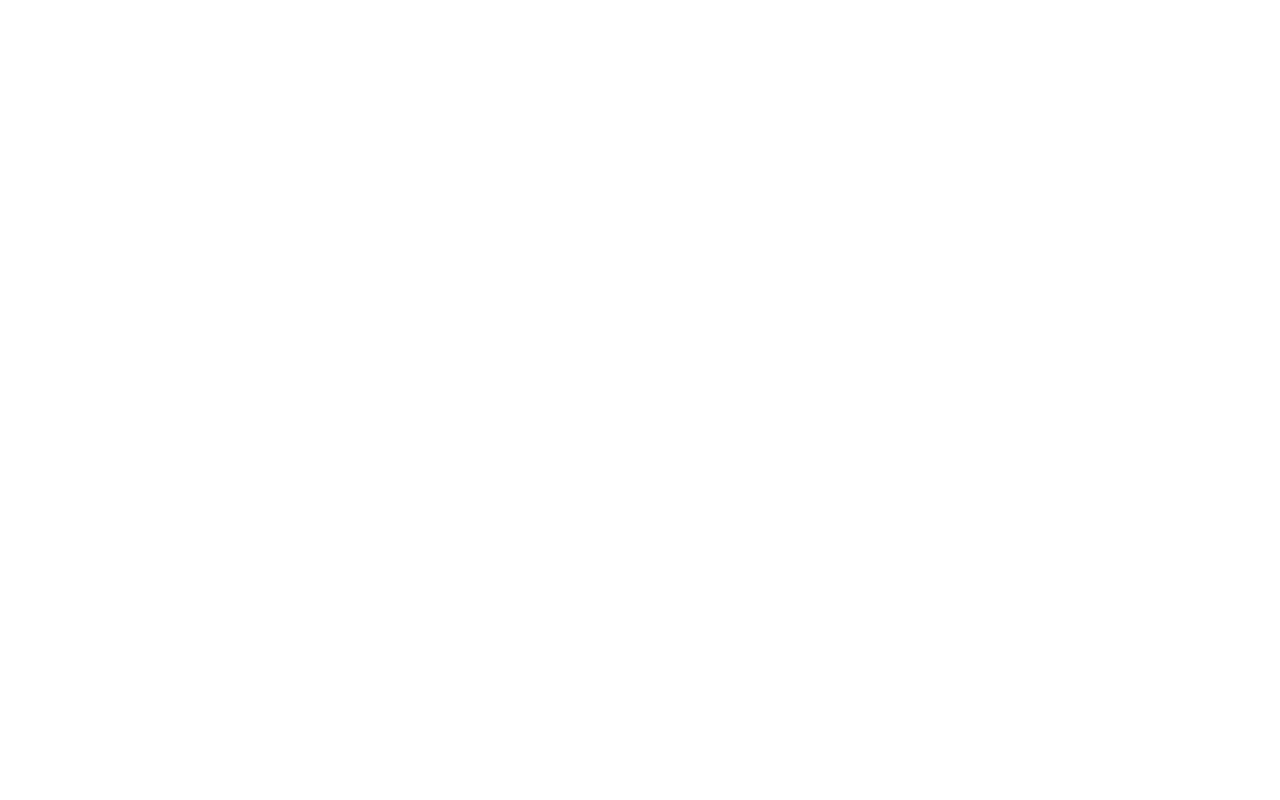
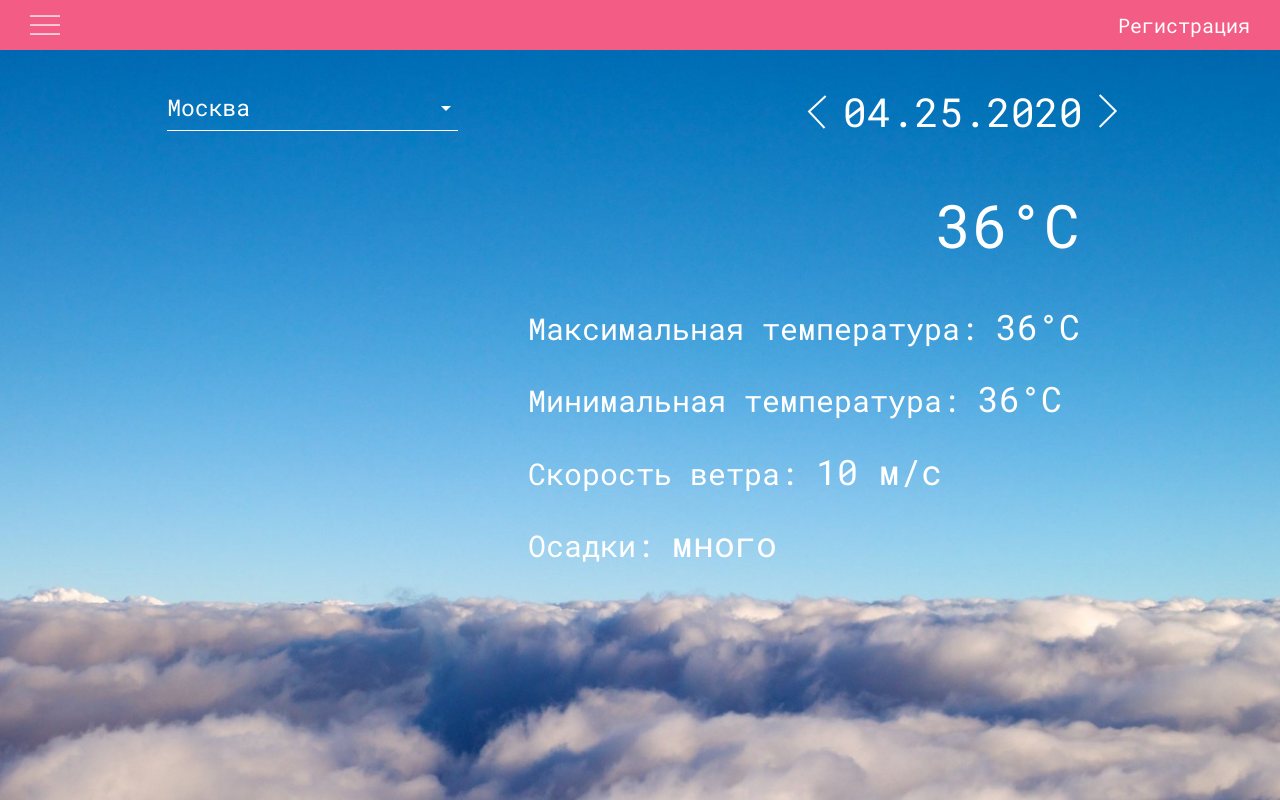
Before and after one commit to KatiaWeb12/weather-forecast, a plain HTML site: page index.html in a window 1280 px wide. Drawn offline with nearby package versions, Linux system fonts and the light colour scheme.

Commit message:
main-html creating

```diff
--- a/app.js
+++ b/app.js
@@ -0,0 +1,7 @@
+import { myHTTP } from "./api.js";
+document.addEventListener("DOMContentLoaded", function () {
+  let selects = document.querySelectorAll("select");
+  let selectInit = M.FormSelect.init(selects);
+  let modal = document.querySelector(".modal");
+  let modalInit = M.Modal.init(modal);
+});
--- a/index.html
+++ b/index.html
@@ -5,9 +5,48 @@
     <meta http-equiv="X-UA-Compatible" content="IE=edge" />
     <meta name="viewport" content="width=device-width, initial-scale=1.0" />
     <link rel="stylesheet" href="style.css" />
-    <title>Document</title>
+    <link rel="preconnect" href="https://fonts.googleapis.com" />
+    <link rel="preconnect" href="https://fonts.gstatic.com" crossorigin />
+    <link
+      href="https://fonts.googleapis.com/css2?family=Roboto+Mono&display=swap"
+      rel="stylesheet"
+    />
+    <link rel="stylesheet" href="https://cdnjs.cloudflare.com/ajax/libs/materialize/1.0.0/css/materialize.min.css">
+    <title>Weather</title>
   </head>
   <body>
+    <header>
+      <img src="image/menu.png" alt="">
+      <p>Регистрация</p>
+    </header>
+    <section style="background: url(image/sky.jpg) no-repeat center / cover">
+        <div class="head">
+          <div class="input-field col s12">
+            <select>
+              <option value="1" selected>Москва</option>
+              <option value="2">Париж</option>
+              <option value="3">Нью-Йорк</option>
+            </select>
+          </div>
+          <div class="dateBox">
+            <img src="image/left.png" alt="" class="pre">
+            <h1 class="date">04.25.2020</h1>
+            <img src="image/right.png" alt="" class="next">
+          </div>
+        </div>
+        <div class="today">
+          <p class="now">36°С</p>
+          <div class="mainParams">
+            <p class="params">Максимальная температура: <span>36°С</span></p>
+            <p class="params">Минимальная температура: <span>36°С</span></p>
+            <p class="params">Скорость ветра: <span>10 м/с</span></p>
+            <p class="params">Осадки: <span>много</span></p>
+          </div>
+    </section>
+    <!-- <div class="popup">
+
+    </div> -->
+    <script src="https://cdnjs.cloudflare.com/ajax/libs/materialize/1.0.0/js/materialize.min.js"></script>
     <script src="app.js" type="module"></script>
     <script src="api.js" type="module"></script>
   </body>
--- a/style.css
+++ b/style.css
@@ -0,0 +1,110 @@
+*{
+    margin: 0;
+    font-family: 'Roboto Mono', monospace !important;
+}
+body{
+    overflow: hidden;
+    position: relative;
+}
+p{
+    color: #FFFFFF;
+}
+header{
+    display: flex !important;
+    height: 50px;
+    background: #f35c84;
+    padding-right: 30px;
+    padding-left: 30px;
+    align-items: center;
+    justify-content: space-between;
+}
+header p{
+    font-size: 20px;
+    color: #FFFFFF;
+    cursor: pointer;
+}
+header img{
+    width: 30px;
+    height: 30px;
+    cursor: pointer;
+}
+section{
+    display: flex;
+    flex-direction: column;
+    align-items: center;
+    width: 100%;
+    height: 750px;
+    overflow: hidden;
+}
+.today{
+    width: 100%;
+    display: flex;
+    flex-direction: column;
+    margin-top: 2%;
+    align-items: flex-end;
+    padding-right: 200px !important;
+}
+.dateBox{
+    width: 25%;
+    display: flex;
+    justify-content: space-between;
+}
+.dateBox img{
+    cursor: pointer;
+    height: 50px;
+}
+.head{
+    margin-top: 20px;
+    display: flex;
+    justify-content: space-around;
+    align-items: center;
+}
+.dateBox{
+    height: 80px;
+    display: flex;
+    align-items: center;
+    justify-content: space-between;
+}
+.date{
+    font-size: 40px;
+    color: white;
+    margin: 0 !important;
+}
+.now{
+    font-size: 60px;
+    margin-bottom: 30px;
+}
+.params{
+    color: white;
+    font-size: 30px;
+    margin-bottom: 20px;
+}
+.today span{
+    font-size: 35px;
+}
+.select-wrapper input.select-dropdown{
+    color: #FFFFFF !important;
+    font-size: 23px !important;
+}
+.dropdown-content li>span{
+    color: #f35c84 !important;
+    font-size: 20px !important;
+}
+.select-wrapper .caret{
+    fill: #FFFFFF !important;
+}
+.dropdown-content{
+    background-color: #f35c84;
+}
+.select-wrapper input.select-dropdown{
+    border-bottom: 1px solid white !important;
+}
+.select-wrapper input.select-dropdown:hover{
+    border-bottom: 1px solid #e67996 !important;
+}
+/* .popup{
+    width: 20%;
+    background: white;
+    position: absolute;
+    z-index: 2;
+} */
```
Also changed, not shown: image/left.png (added), image/menu.png (added), image/right.png (added), image/sky.jpg (added).
